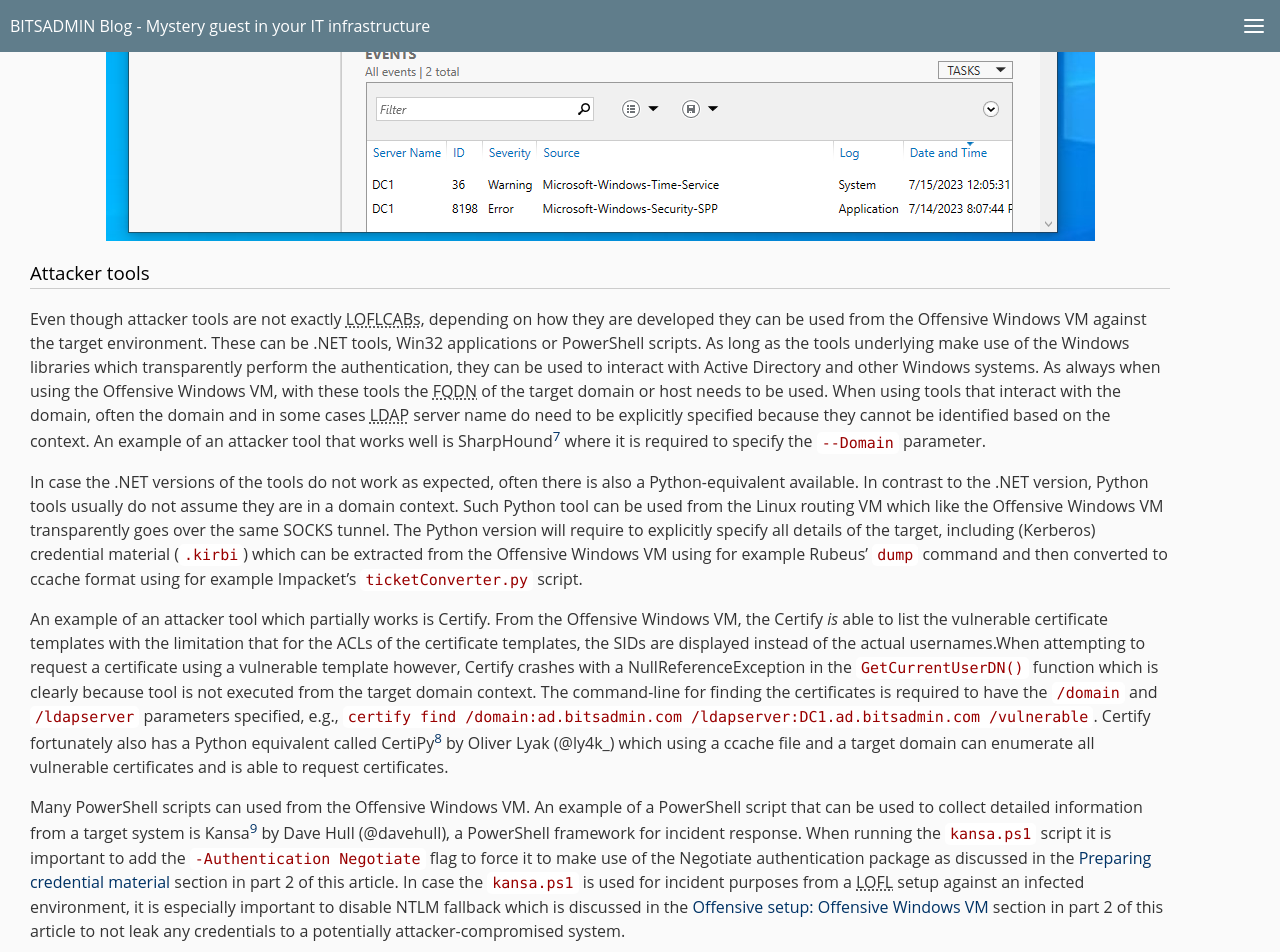
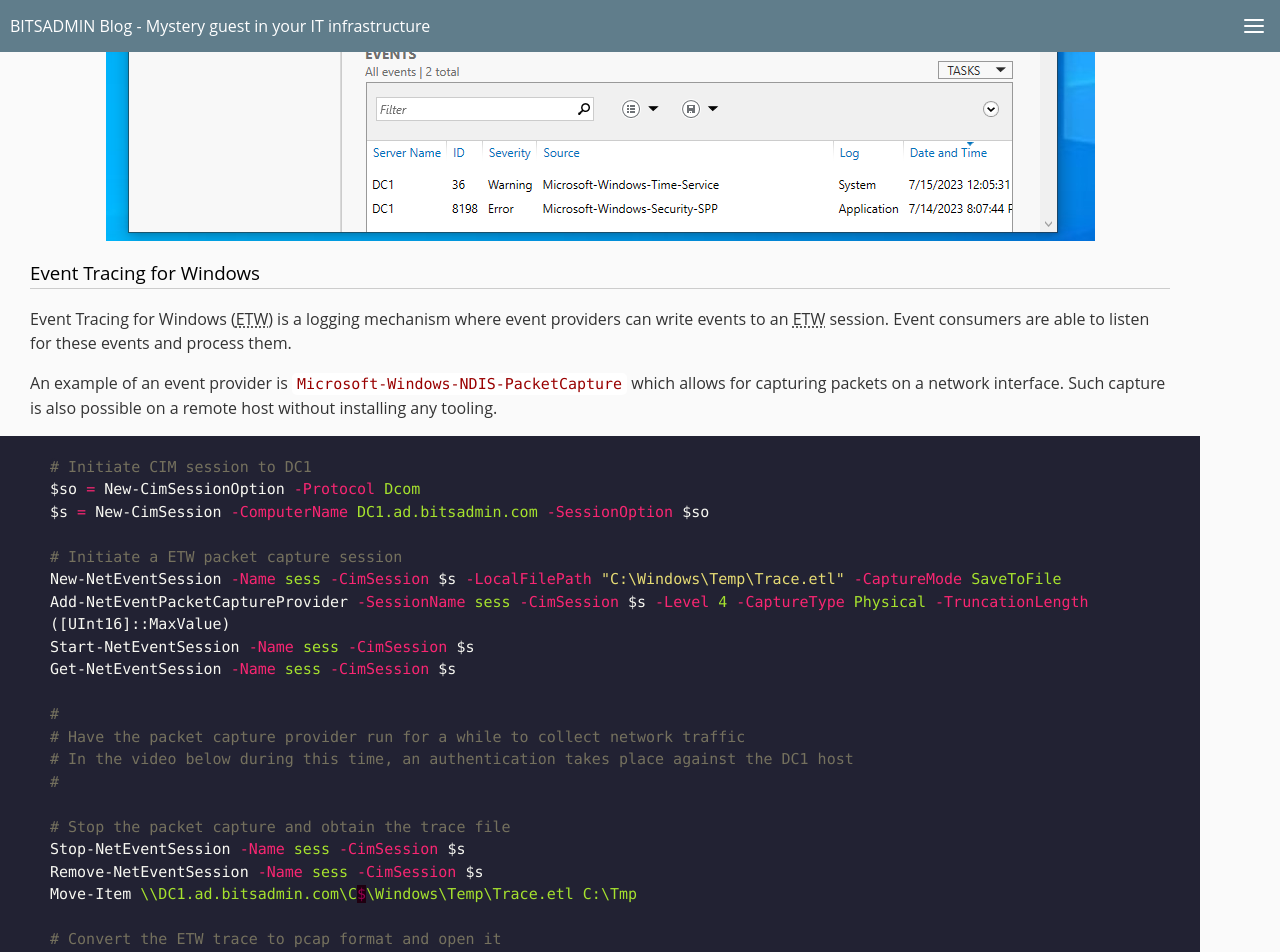
Before and after one commit to bitsadmincom/bitsadminblog.github.io, a Jekyll site: the page built from _posts/2023-08-15-living-off-the-foreign-land-part-3.md, in a window 1280 px wide and 1400 px high, scrolled down 14116 px. Shown: the top 952 px of the window. Built offline with Jekyll 4.4.1, drawn with Linux system fonts in a browser that asks for light colours; emoji names are drawn with the system emoji font; some of the changed text lies outside the part shown.

Commit message:
Add ETW section and video

````diff
--- a/_posts/2023-08-15-living-off-the-foreign-land-part-3.md
+++ b/_posts/2023-08-15-living-off-the-foreign-land-part-3.md
@@ -28,6 +28,7 @@ permalink: /living-off-the-foreign-land-windows-as-offensive-platform-part-3
 *[DCOM]: Distributed COM
 *[WinRM]: Windows Remote Management
 *[DCERPC]: Distributed Computing Environment RPC
+*[ETW]: Event Tracing for Windows
 
 
 # Introduction
@@ -370,6 +371,42 @@ Through the Server Manager (`ServerManager.exe`) it is possible to manage server
 
 ![Server Manager](/assets/img/20230815_living-off-the-foreign-land/ServerManager.png "Server Manager")
 
+### Event Tracing for Windows
+Event Tracing for Windows (ETW) is a logging mechanism where event providers can write events to an ETW session. Event consumers are able to listen for these events and process them.
+
+An example of an event provider is `Microsoft-Windows-NDIS-PacketCapture` which allows for capturing packets on a network interface. Such capture is also possible on a remote host without installing any tooling.
+
+```powershell
+# Initiate CIM session to DC1
+$so = New-CimSessionOption -Protocol Dcom
+$s = New-CimSession -ComputerName DC1.ad.bitsadmin.com -SessionOption $so
+
+# Initiate a ETW packet capture session
+New-NetEventSession -Name sess -CimSession $s -LocalFilePath "C:\Windows\Temp\Trace.etl" -CaptureMode SaveToFile
+Add-NetEventPacketCaptureProvider -SessionName sess -CimSession $s -Level 4 -CaptureType Physical -TruncationLength ([UInt16]::MaxValue)
+Start-NetEventSession -Name sess -CimSession $s
+Get-NetEventSession -Name sess -CimSession $s
+
+#
+# Have the packet capture provider run for a while to collect network traffic
+# In the video below during this time, an authentication takes place against the DC1 host
+#
+
+# Stop the packet capture and obtain the trace file
+Stop-NetEventSession -Name sess -CimSession $s
+Remove-NetEventSession -Name sess -CimSession $s
+Move-Item \\DC1.ad.bitsadmin.com\C$\Windows\Temp\Trace.etl C:\Tmp
+
+# Convert the ETW trace to pcap format and open it
+# etl2pcapng.exe is available at https://github.com/microsoft/etl2pcapng
+etl2pcapng.exe C:\Tmp\Trace.etl C:\Tmp\DC1_Trace.pcapng
+ii C:\Tmp\DC1_Trace.pcapng
+```
+<video width="740" height="430" controls poster="/assets/img/20230815_living-off-the-foreign-land/NetEventPacketCaptureProvider_poster.png">
+  <source src="/assets/img/20230815_living-off-the-foreign-land/NetEventPacketCaptureProvider.mp4" type="video/mp4">
+  Your browser does not support the video tag.
+</video>
+
 ### Attacker tools
 Even though attacker tools are not exactly LOFLCABs, depending on how they are developed they can be used from the Offensive Windows VM against the target environment. These can be .NET tools, Win32 applications or PowerShell scripts. As long as the tools underlying make use of the Windows libraries which transparently perform the authentication, they can be used to interact with Active Directory and other Windows systems. As always when using the Offensive Windows VM, with these tools the FQDN of the target domain or host needs to be used. When using tools that interact with the domain, often the domain and in some cases LDAP server name do need to be explicitly specified because they cannot be identified based on the context. An example of an attacker tool that works well is SharpHound[^7] where it is required to specify the `--Domain` parameter.
 
@@ -399,7 +436,7 @@ Regarding the network-level interaction with the Hyper-V server, port `5985/TCP`
 Remote Desktop Services (RDS) is a Windows Server role which allows users to access and interact with a remote computer or VM. RDS provides both functionality to provide users dedicated environments, or a shared desktop environment on a single server. Moreover, through its RemoteApp functionality, it can stream apps that are running on a server to a client. This functionality works seamlessly in a Windows client environment and through `mstsc.exe` these RemoteApps will show up on the desktop of the Offensive Windows VM.
 
 To manage the server part of RDS, the Server Manager (`ServerManager.exe`) can be used. In the Remote Desktop Services section of the Server Manager, the various aspects of RDS can be managed such as RD Web Access and RemoteApps that are published.
-
+`
 ### Certificate Services
 Active Directory Certificate Services (ADCS) is a server role which provides certificate-based authentication and encryption services for a network. The management of ADCS consists of two parts. The first part is the Certificate Templates MMC snap-in (`certtmpl.msc`). This snap-in needs to be executed from an Offensive DC, otherwise it will complain that it is not able to locate a DC and is also not able to connect to the target domain. On the Offensive DC, launch `certtmpl.msc`, ignore the warning message and right click root node -\> Connect to another writable domain controller -\> Change -\> `ad.bitsadmin.com` -\> OK. Now it is possible to create (duplicate), modify and delete certificate templates. Note that if a SOCKS tunnel is used that does not support UDP, for this snap-in the `cldaproxy.sh` script is required.
 
````
Also changed, not shown: assets/img/20230815_living-off-the-foreign-land/NetEventPacketCaptureProvider_poster.png (added), 1 other file.
